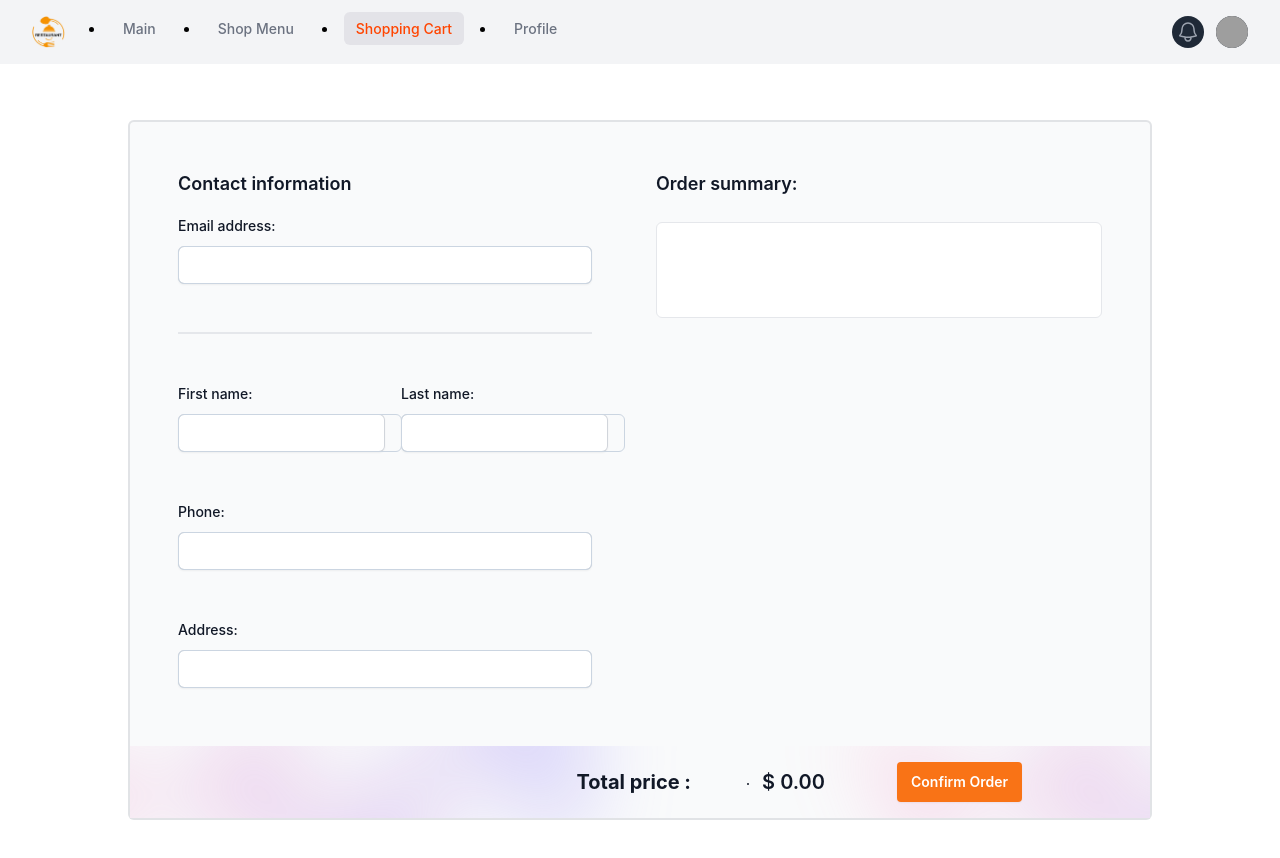
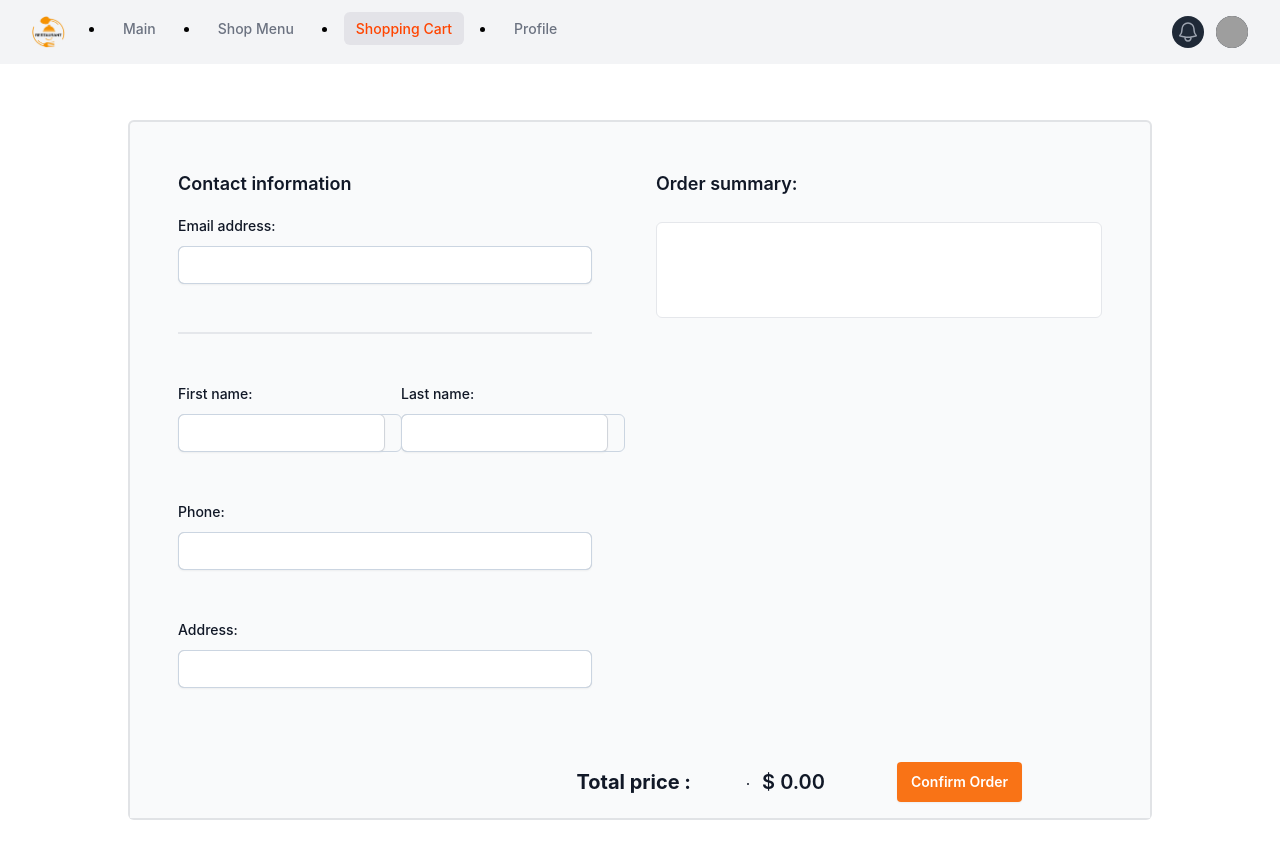
Before and after one commit to hustle2live/ElifTech_Test-task, a React (Create React App) app: page /cart in a window 1280 px wide. Shown: the top 858 px of the page. Built offline with nearby package versions, Linux system fonts and the light colour scheme; grey boxes are pictures that could not be loaded.

Commit message:
moderate cart total section

```diff
--- a/src/components/Cart.jsx
+++ b/src/components/Cart.jsx
@@ -211,15 +211,9 @@ const ShoppingCart = () => {
             </div>
             {/* <div className={styles.cart_wrapper__totalSection}> */}
             <div className='absolute block box-border bottom-0 w-full'>
-               {/* <p className={styles.cart_wrapper__totalSection_totalAmount}>
-                  <span>Total price : </span>
-                  {cartTotal.toFixed(2)}
-               </p> */}
-               {/* <input type='submit' value='Submit' onClick={formHandleSubmit} /> */}
-
                <div className='relative isolate flex items-center gap-x-6 overflow-hidden bg-gray-50 p-4 px-32 sm:before:flex-1'>
                   {/* blur background */}
-                  <div
+                  {/* <div
                      className='absolute left-[max(-7rem,calc(50%-52rem))] top-1/2 -z-10 -translate-y-1/2 transform-gpu blur-2xl'
                      aria-hidden='true'
                   >
@@ -230,9 +224,9 @@ const ShoppingCart = () => {
                               'polygon(74.8% 41.9%, 97.2% 73.2%, 100% 34.9%, 92.5% 0.4%, 87.5% 0%, 75% 28.6%, 58.5% 54.6%, 50.1% 56.8%, 46.9% 44%, 48.3% 17.4%, 24.7% 53.9%, 0% 27.9%, 11.9% 74.2%, 24.9% 54.1%, 68.6% 100%, 74.8% 41.9%)'
                         }}
                      />
-                  </div>
+                  </div> */}
 
-                  <div
+                  {/* <div
                      className='absolute left-[max(45rem,calc(50%+8rem))] top-1/2 -z-10 -translate-y-1/2 transform-gpu blur-2xl'
                      aria-hidden='true'
                   >
@@ -243,7 +237,7 @@ const ShoppingCart = () => {
                               'polygon(74.8% 41.9%, 97.2% 73.2%, 100% 34.9%, 92.5% 0.4%, 87.5% 0%, 75% 28.6%, 58.5% 54.6%, 50.1% 56.8%, 46.9% 44%, 48.3% 17.4%, 24.7% 53.9%, 0% 27.9%, 11.9% 74.2%, 24.9% 54.1%, 68.6% 100%, 74.8% 41.9%)'
                         }}
                      />
-                  </div>
+                  </div> */}
 
                   <div className='flex flex-wrap items-center gap-x-4 gap-y-2'>
                      <p className='text-xl leading-6 text-gray-900'>
```
